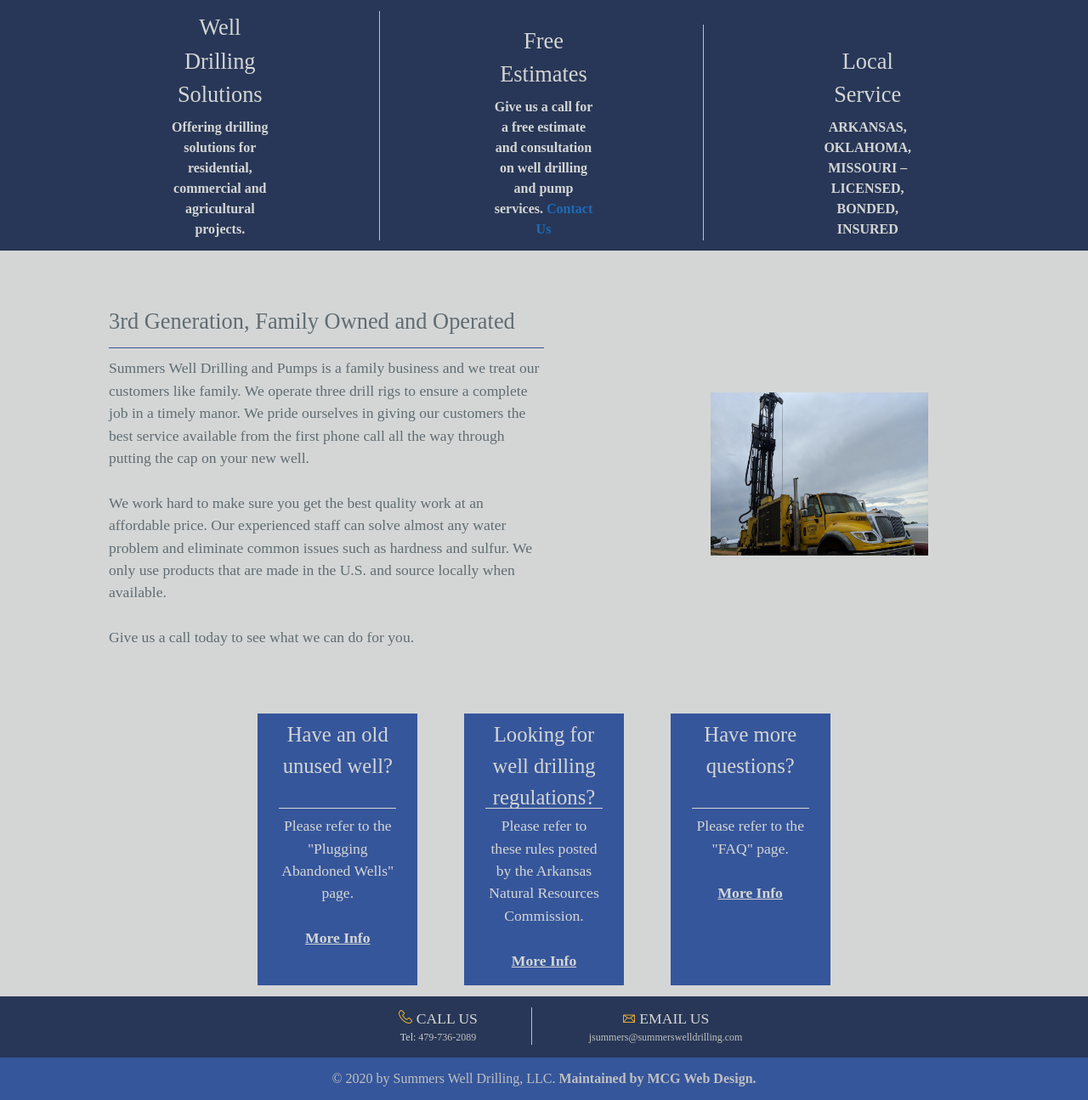
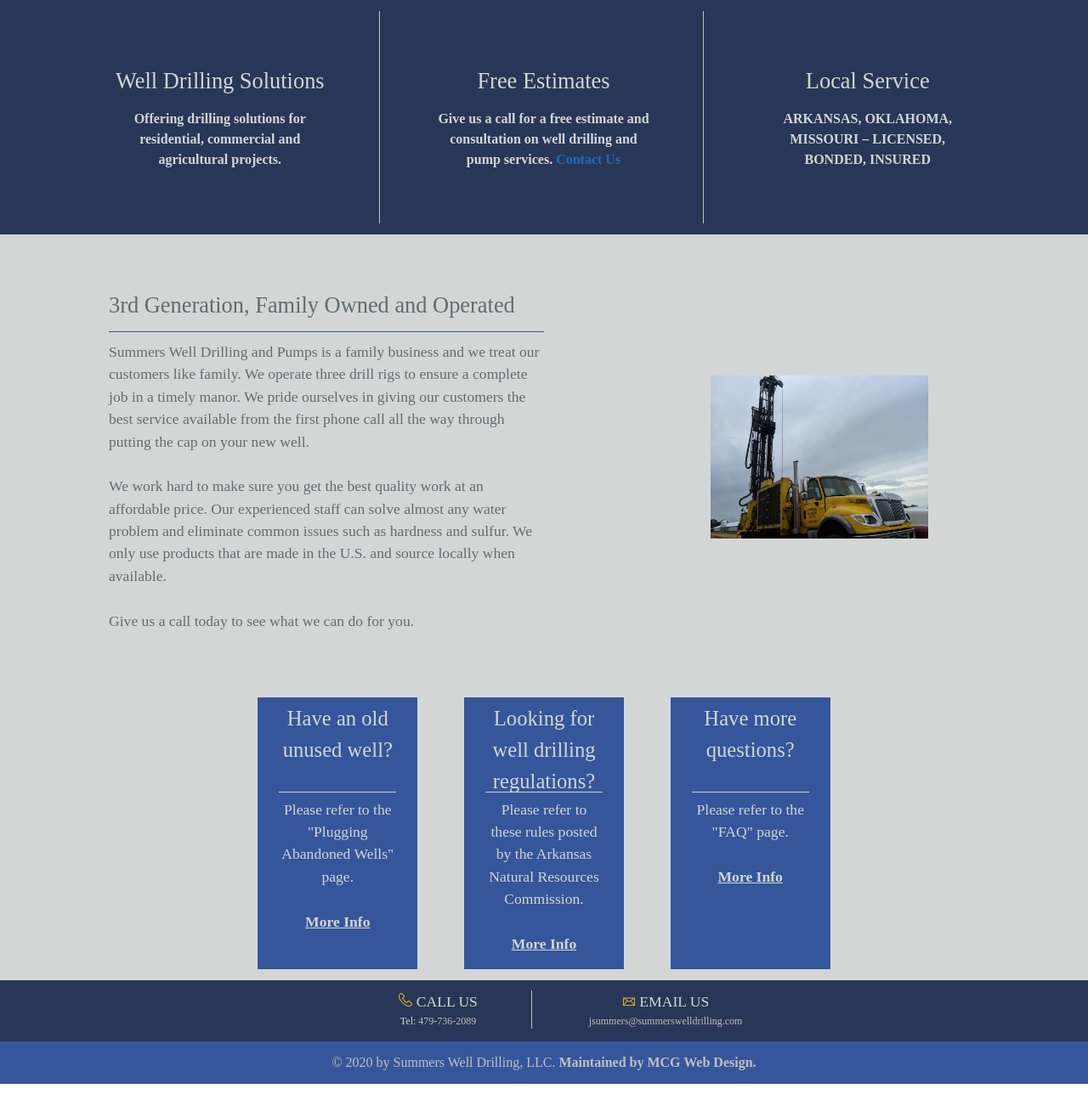
Before and after one commit to jamess999888/SummersDrilling, a Jekyll site: the page built from index.md, in a window 1280 px wide. Shown: the part 622-1917 px from the top of the page at 85% size. Built offline with Jekyll 4.4.1, drawn with Linux system fonts in a browser that asks for light colours; our own code applies the rules of GitHub Pages for plain Markdown files.

Commit message:
working on mid page info styling

```diff
--- a/css/style.css
+++ b/css/style.css
@@ -1086,7 +1086,7 @@ ul.topnav li.right {
     display: inline-block;
     width: 30%;
     align-content: center;
-    padding: 0 10%;
+    padding: 5% 5%;
 }
 
 .mid-page-lists span h2 {
```
